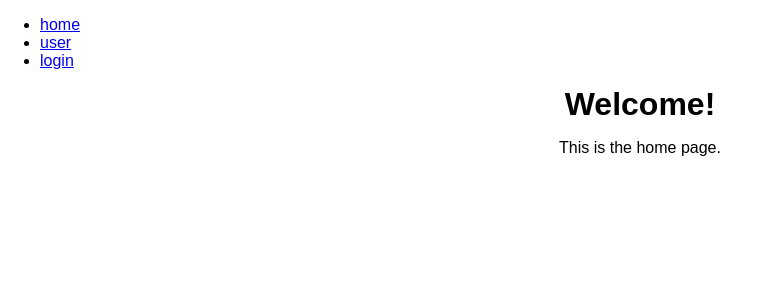
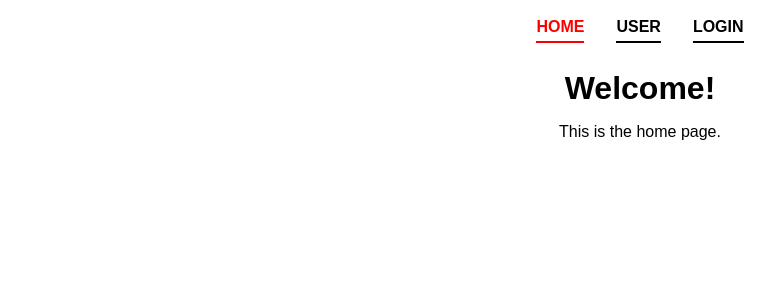
Before and after one commit to Dimitsky/auth-example, a React (Create React App) app: page / in a window 1280 px wide. Shown: the top 300 px of the page, without its empty margins (0-783 px from the left). Built offline with nearby package versions, Linux system fonts and the light colour scheme.

Commit message:
добавил стили

```diff
--- a/src/comps/navigation/Navigation.tsx
+++ b/src/comps/navigation/Navigation.tsx
@@ -1,31 +1,48 @@
+// react router
 import { Link, useLocation } from "react-router-dom";
+
+// context
 import { useAuth } from "../../context/authContext/useAuth";
+
+// comps
 import { LogoutBtn } from "../logoutBtn/LogoutBtn";
+
+// css
+import styles from './navigation.module.css';
 
 export function Navigation() {
     const location = useLocation();
     const { isAuth } = useAuth();
 
     return (
-        <div>
-            <ul>
-                <li>
-                    <Link to="/">
+        <div className={styles.wrap}>
+            <ul className={styles.list}>
+                <li className={styles.item}>
+                    <Link
+                        className={location.pathname === '/' ? styles.link + ' ' + styles.active : styles.link}
+                        to="/"
+                    >
                         home
                     </Link>
                 </li>
-                <li>
-                    <Link to="/me">
+                <li className={styles.item}>
+                    <Link
+                        className={location.pathname === '/me' ? styles.link + ' ' + styles.active : styles.link}
+                        to="/me"
+                    >
                         user
                     </Link>
                 </li>
-                <li>
-                    <Link to="/login">
+                <li className={styles.item}>
+                    <Link
+                        className={location.pathname === '/login' ? styles.link + ' ' + styles.active : styles.link}
+                        to="/login"
+                    >
                         login
                     </Link>
                 </li>
                 {isAuth && (
-                    <li>
+                    <li className={styles.item}>
                         <LogoutBtn />
                     </li>
                 )}
--- /dev/null
+++ b/src/comps/navigation/navigation.module.css
@@ -0,0 +1,46 @@
+.wrap {
+    display: flex;
+    align-items: center;
+    justify-content: center;
+    min-height: 70px;
+}
+
+.list {
+    display: flex;
+    justify-content: center;
+    align-items: center;
+    gap: 2em;
+    margin-top: 0;
+    margin-bottom: 1em;
+    padding-left: 0;
+    list-style: none;
+}
+
+.item {}
+
+.link {
+    position: relative;
+    padding-bottom: 0.5em;
+    color: black;
+    text-decoration: none;
+    text-transform: uppercase;
+    font-weight: 600;
+}
+
+.link:hover {
+    opacity: 0.5;
+}
+
+.link:after {
+    content: '';
+    position: absolute;
+    width: 100%;
+    height: 2px;
+    bottom: 0;
+    left: 0;
+    background: currentColor;
+}
+
+.active {
+    color: red;
+}
```
